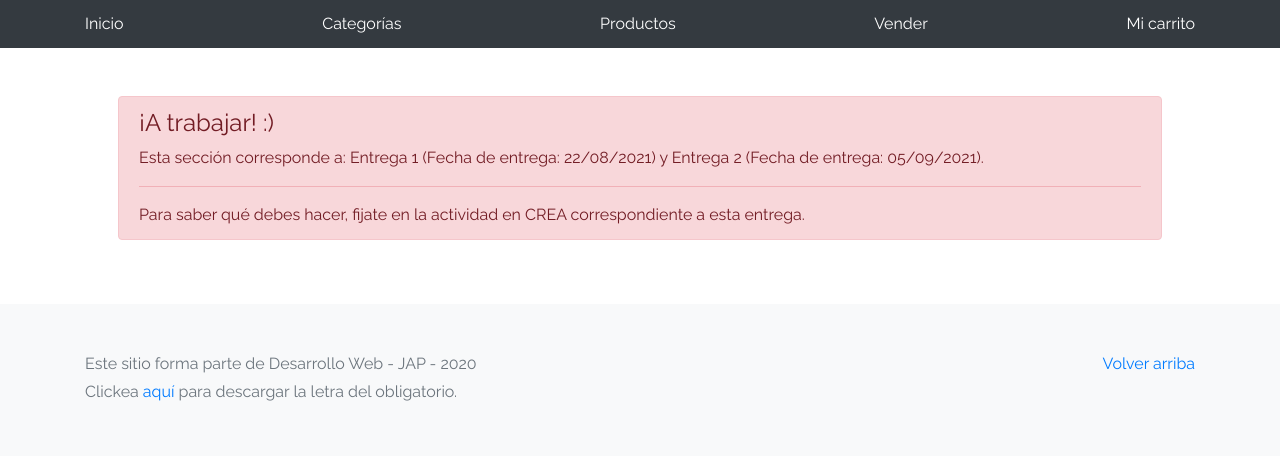
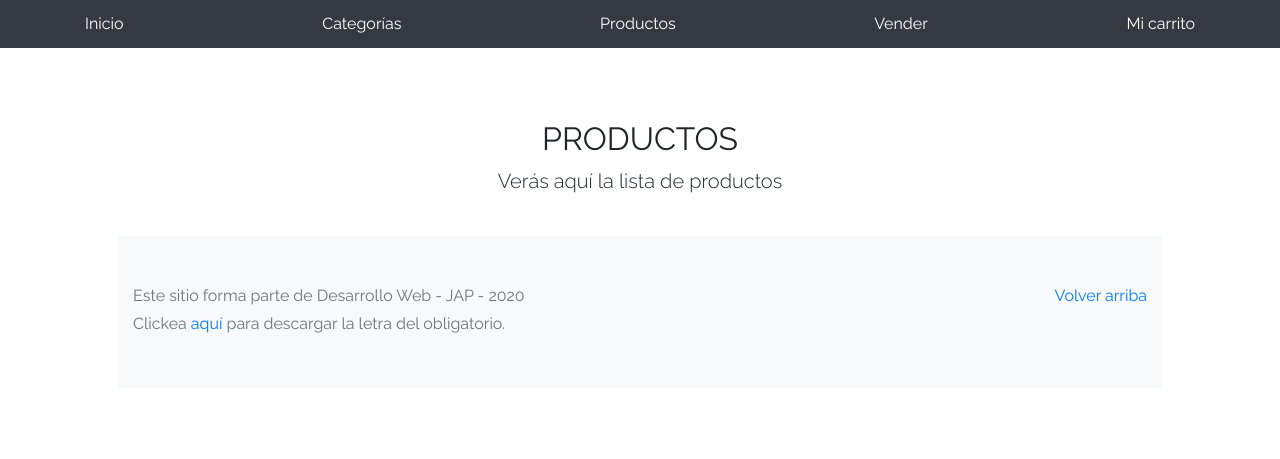
Before and after one commit to cavi26/cavi26.github.io, a plain HTML site: page products.html in a window 1280 px wide. Drawn offline with Linux system fonts and the light colour scheme.

Commit message:
Add files via upload

```diff
--- a/products.html
+++ b/products.html
@@ -24,14 +24,13 @@
       </div>
     </nav>
     <div class="container p-5">
-      <div class="alert alert-danger" role="alert" style="position: relative; width:auto; top: 0;">
-        <h4 class="alert-heading">¡A trabajar! :)</h4>
-        <p>Esta sección corresponde a: Entrega 1 (Fecha de entrega: 22/08/2021) y Entrega 2 (Fecha de entrega: 05/09/2021).</p>
-        <hr>
-        <p class="mb-0">Para saber qué debes hacer, fijate en la actividad en CREA correspondiente a esta entrega.</p>
-      </div>
+      <div class="text-center p-4">
+         <h2>PRODUCTOS</h2>
+        <p class="lead">Verás aquí la lista de productos </p>
     </div>
-    <footer class="text-muted bg-light">
+    <div class="list-group" id="lista_de_productos">
+    </div>
+  <footer class="text-muted bg-light">
       <div class="container">
         <p class="float-right">
           <a href="#">Volver arriba</a>
```
